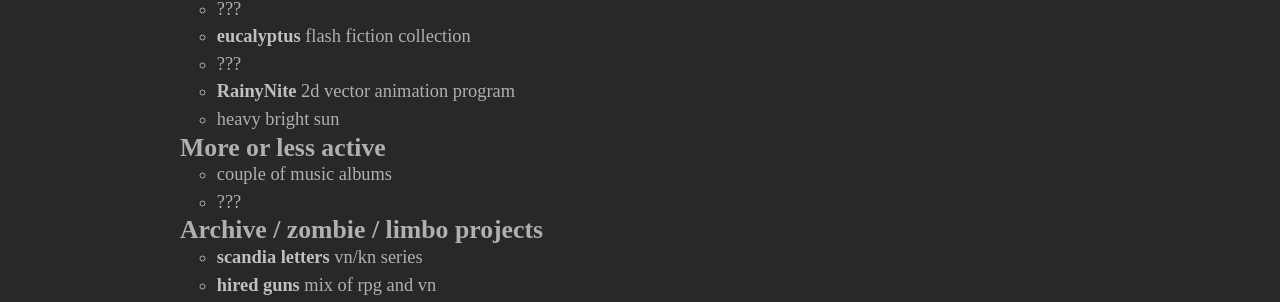
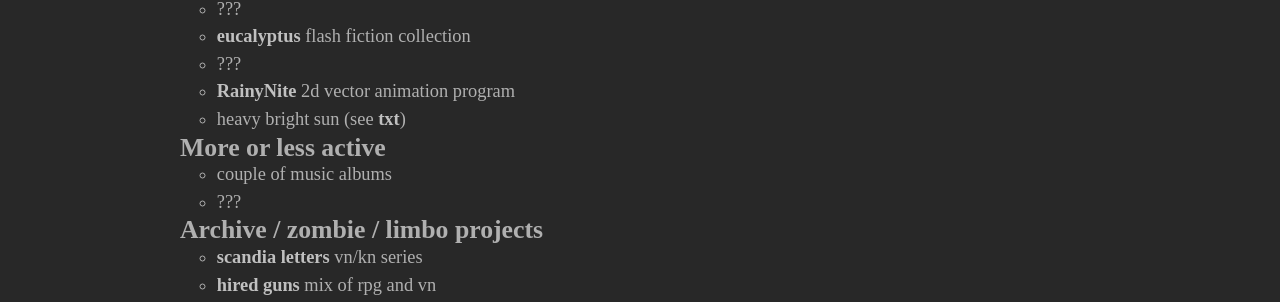
Before and after one commit to caryoscelus/caryoscelus.github.io, a Jekyll site: the page built from projects/index.md, in a window 1280 px wide. Shown: the part 410-712 px from the top of the page. Built offline with Jekyll 4.4.1, drawn with Linux system fonts in a browser that asks for light colours; some web fonts are replaced.

Commit message:
hbs link on prj

```diff
--- a/projects/index.md
+++ b/projects/index.md
@@ -14,7 +14,7 @@ warned.
 * [eucalyptus](/eucalyptus-ff) flash fiction collection
 * ???
 * [RainyNite](https://notabug.org/caryoscelus/rainynite-studio) 2d vector animation program
-* heavy bright sun
+* heavy bright sun (see [txt](/txt))
 
 ## More or less active
 
```
